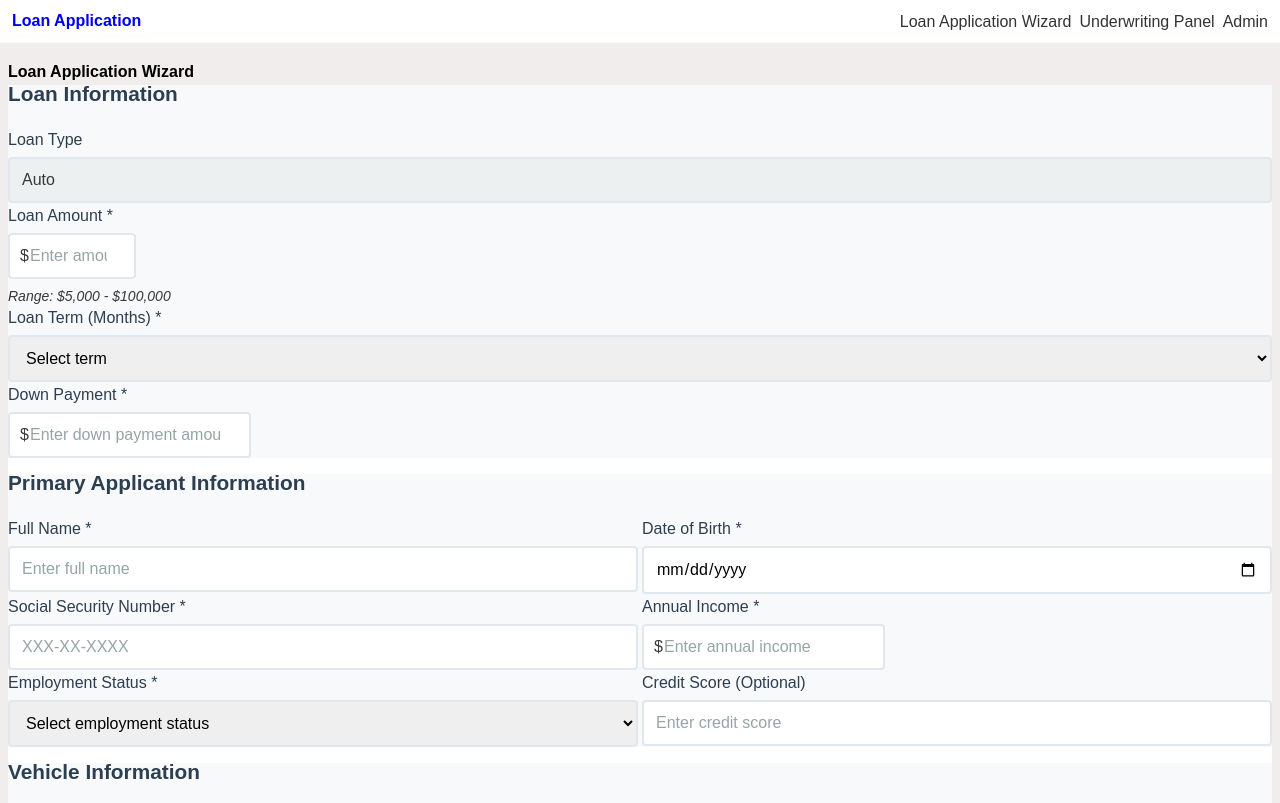
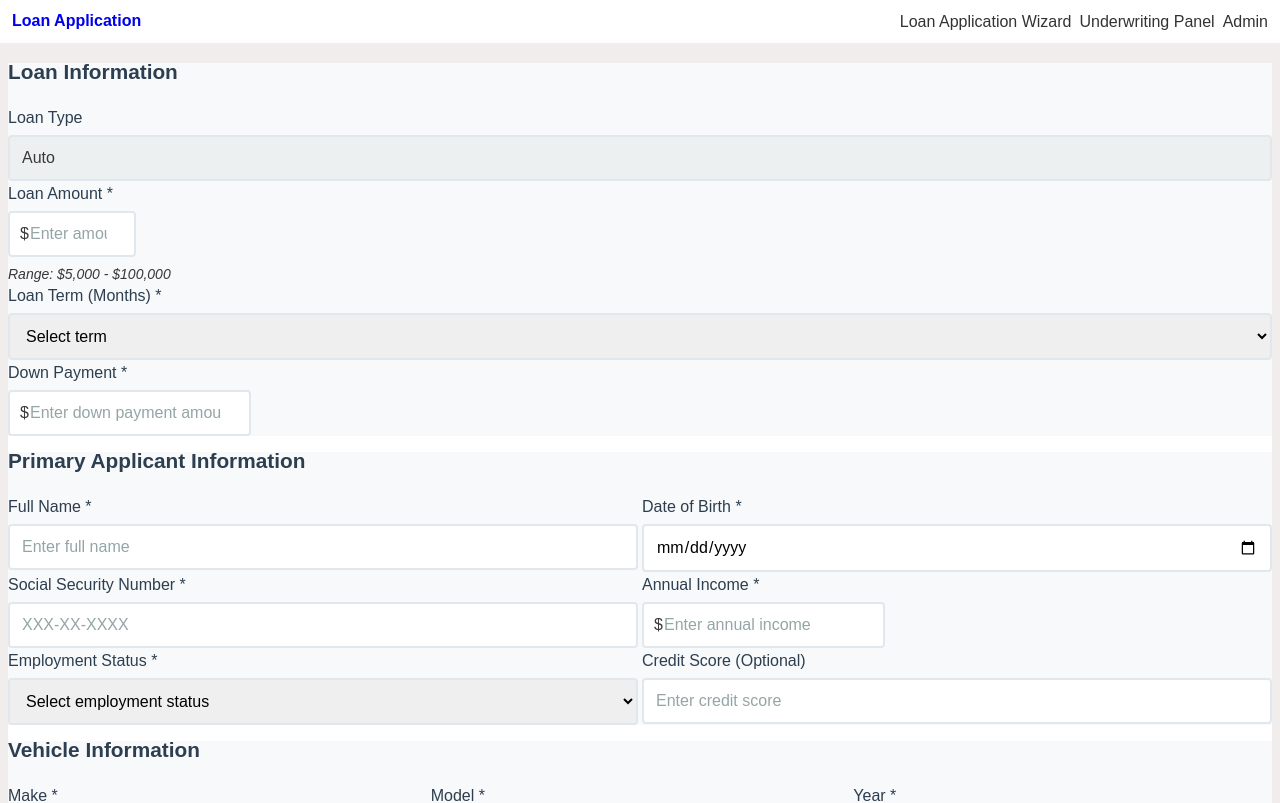
Before and after one commit to jrdnthedev/loan-portal, an Angular app: page /loan-application/wizard in a window 1280 px wide. Shown: the top 803 px of the page. Built offline with nearby package versions, Linux system fonts and the light colour scheme; data requests are answered from the project's data file.

Commit message:
refactor: removed header

```diff
--- a/src/app/domains/loan-application/components/loan-wizard/loan-wizard.html
+++ b/src/app/domains/loan-application/components/loan-wizard/loan-wizard.html
@@ -1,5 +1,4 @@
 <div id="loan-wizard">
-  <h2>{{ main_header() }}</h2>
   <!-- Form -->
   <div>
     <app-loan-form
--- a/src/app/domains/loan-application/components/loan-wizard/loan-wizard.ts
+++ b/src/app/domains/loan-application/components/loan-wizard/loan-wizard.ts
@@ -1,4 +1,4 @@
-import { Component, inject, signal } from '@angular/core';
+import { Component, inject } from '@angular/core';
 import { LoanType } from '../../models/loan-type';
 import { Loan } from '../../models/loan';
 import { LoanForm } from '../loan-form/loan-form';
@@ -12,7 +12,6 @@ import { Router } from '@angular/router';
   styleUrl: './loan-wizard.scss',
 })
 export class LoanWizard {
-  protected readonly main_header = signal('Loan Application Wizard');
   selectedLoanType: LoanType = 'auto';
   submittedLoan?: Loan;
   savedDraft?: Partial<Loan>;
```
